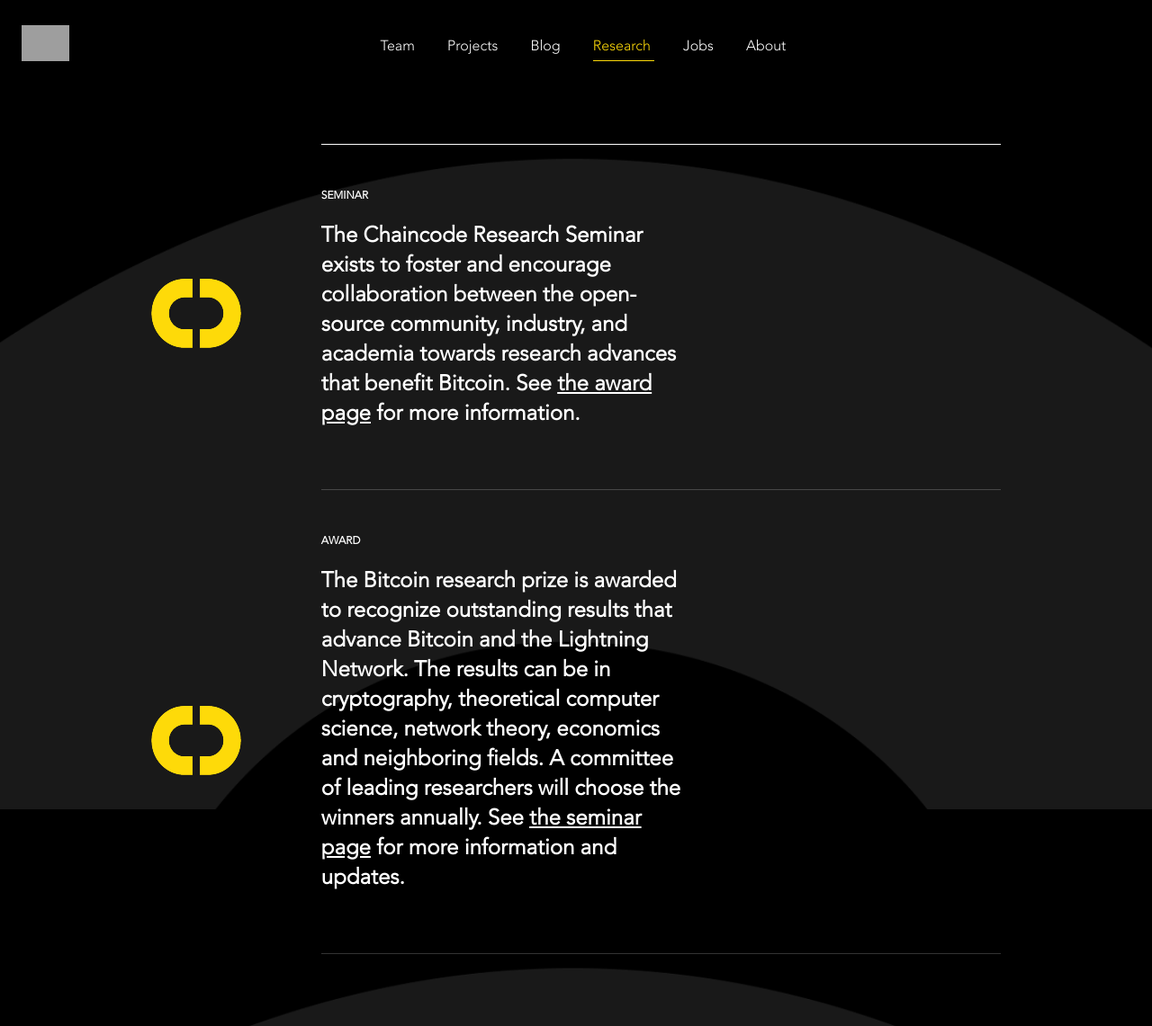
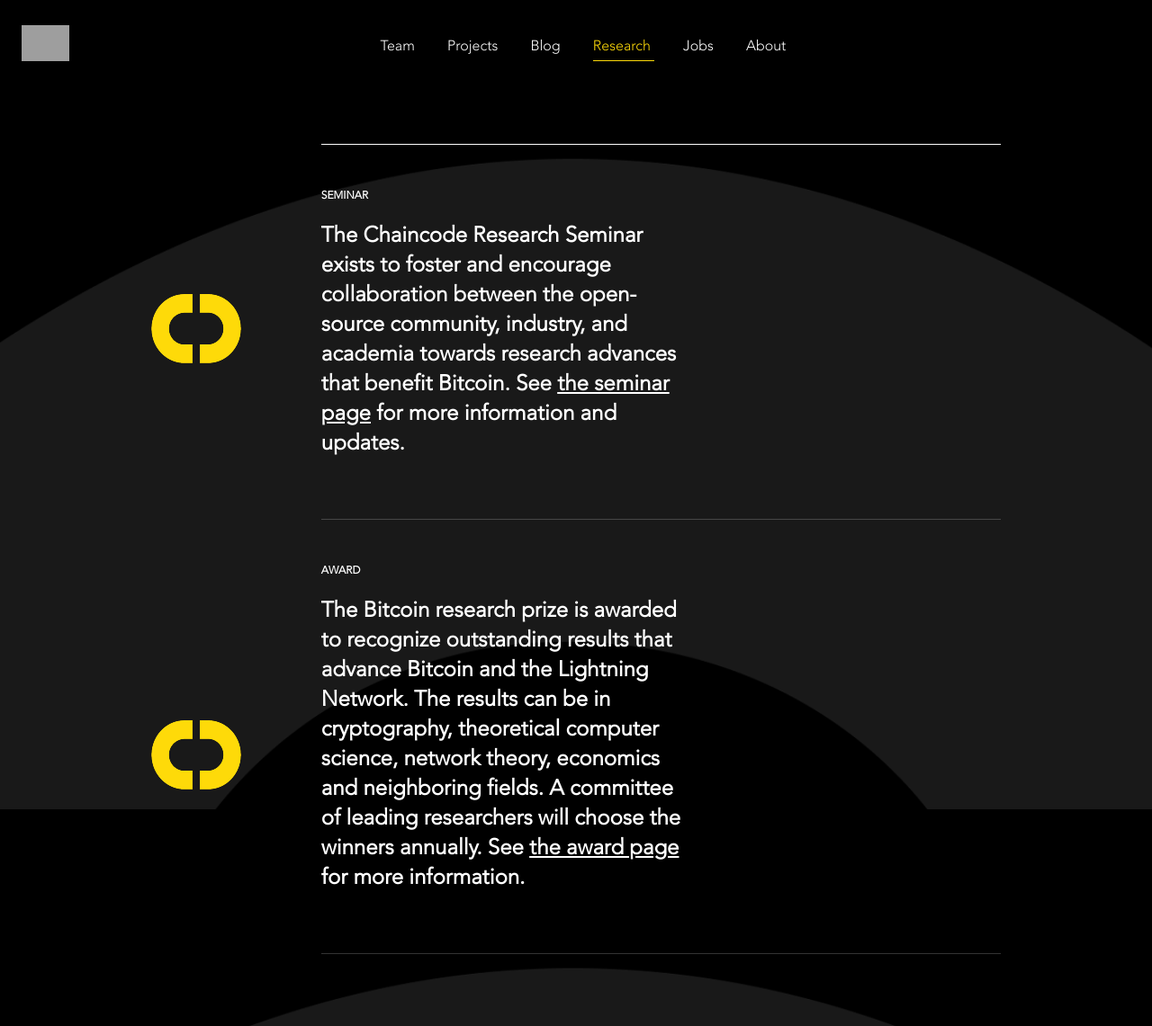
Before and after one commit to furszy/chaincodelabs.github.io, a Jekyll site: the page built from research.html, in a window 1280 px wide and 1141 px high. Shown: the whole window at 90% size. Built offline with Jekyll 4.4.1, drawn with Linux system fonts in a browser that asks for light colours; grey boxes are pictures that could not be loaded.

```diff
--- a/_data/research.yml
+++ b/_data/research.yml
@@ -1,8 +1,8 @@
 - title: "SEMINAR"
-  description: The Chaincode Research Seminar exists to foster and encourage collaboration between the open-source community, industry, and academia towards research advances that benefit Bitcoin. See <a href="http://research.chaincode.com/research-award">the award page</a> for more information.
+  description: The Chaincode Research Seminar exists to foster and encourage collaboration between the open-source community, industry, and academia towards research advances that benefit Bitcoin. See <a href="http://research.chaincode.com/research-seminar">the seminar page</a> for more information and updates.
   image: assets/images/chaincode-logo-yellow-100x100.png
   alt: Picture of Chaincode Logo
 - title: "AWARD"
-  description: The Bitcoin research prize is awarded to recognize outstanding results that advance Bitcoin and the Lightning Network. The results can be in cryptography, theoretical computer science, network theory, economics and neighboring fields. A committee of leading researchers will choose the winners annually. See <a href="http://research.chaincode.com/research-seminar">the seminar page</a> for more information and updates.
+  description: The Bitcoin research prize is awarded to recognize outstanding results that advance Bitcoin and the Lightning Network. The results can be in cryptography, theoretical computer science, network theory, economics and neighboring fields. A committee of leading researchers will choose the winners annually. See <a href="http://research.chaincode.com/research-award">the award page</a> for more information.
   image: assets/images/chaincode-logo-yellow-100x100.png
   alt: Picture of Chaincode Logo
```
